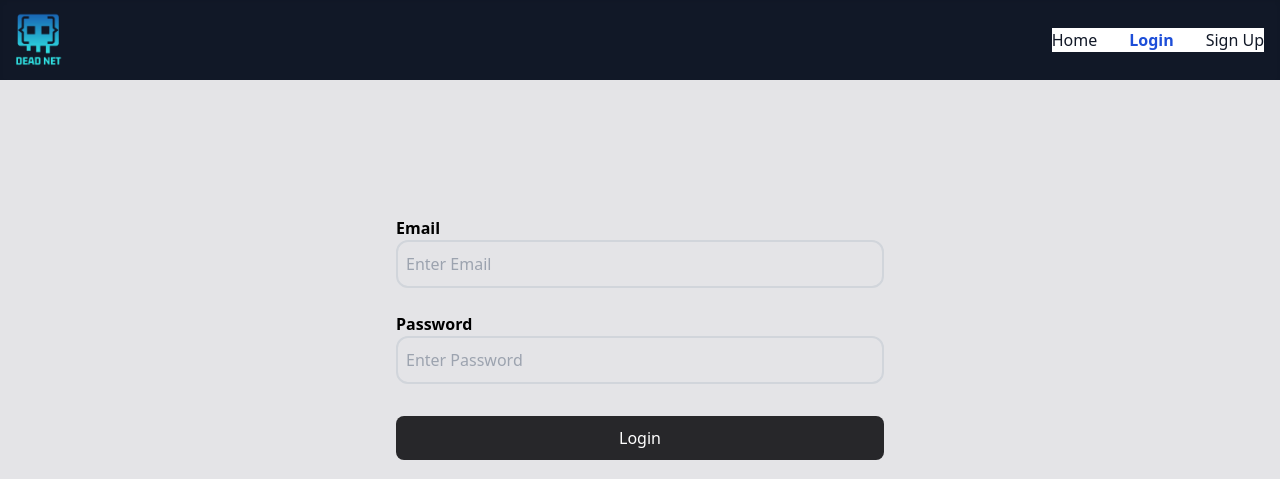
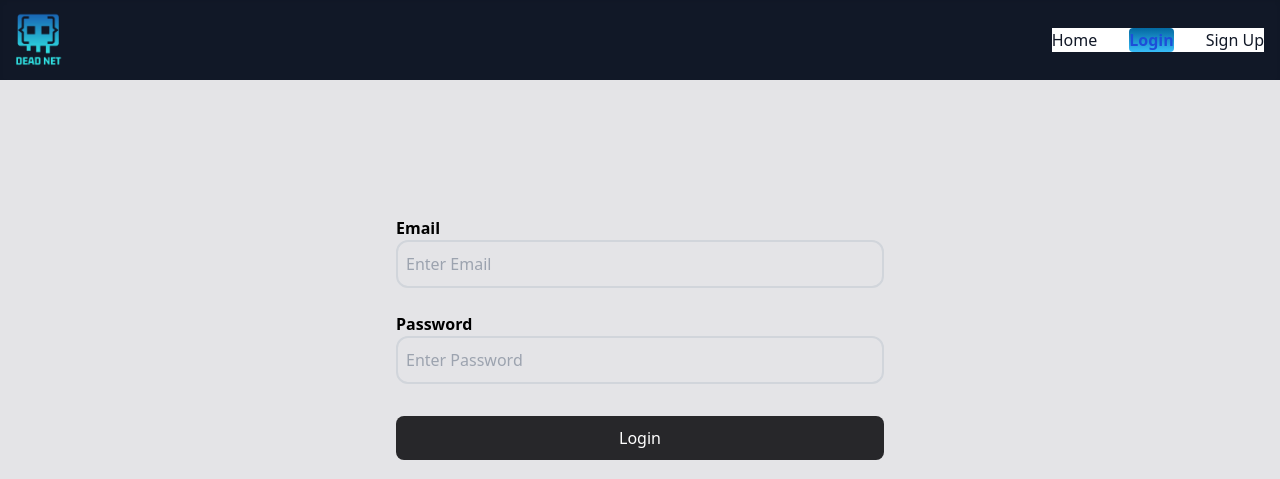
Before and after one commit to Beijzum/2800-202410-DTC04, a Node server app: page /login in a window 1280 px wide. Shown: the top 479 px of the page. Run offline with Node 20, Linux system fonts and the light colour scheme; style sheets or scripts are compiled from the project's sources; some libraries are stand-ins or nearby versions; some web fonts are replaced.

Commit message:
add gradient to background of current page

```diff
--- a/views/templates/navbarItem.ejs
+++ b/views/templates/navbarItem.ejs
@@ -1,6 +1,6 @@
 <!-- Parts of class options taken from https://flowbite.com/docs/components/navbar/ -->
 <% if (pageLink === currentPage) { %>
-<li><a href="<%= pageLink %>" class="block py-2 px-3 text-white font-semibold bg-sky-400 rounded md:bg-transparent md:text-blue-700 md:p-0" aria-current="page"><%= label %></a></li>
+<li><a href="<%= pageLink %>" class="block py-2 px-3 text-white font-semibold bg-gradient-to-t from-sky-400 to-sky-700  rounded md:bg-transparent md:text-blue-700 md:p-0" aria-current="page"><%= label %></a></li>
 <% } else { %>
 <li><a href="<%= pageLink %>" class="block py-2 px-3 text-gray-900 rounded hover:bg-gray-100 md:hover:bg-transparent md:border-0 md:hover:text-blue-700 md:p-0 dark:text-white md:dark:hover:text-blue-500 dark:hover:bg-gray-700 dark:hover:text-white md:dark:hover:bg-transparent"><%= label %></a></li>
 <% } %>
```
